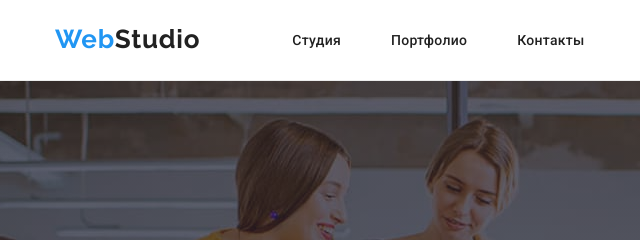
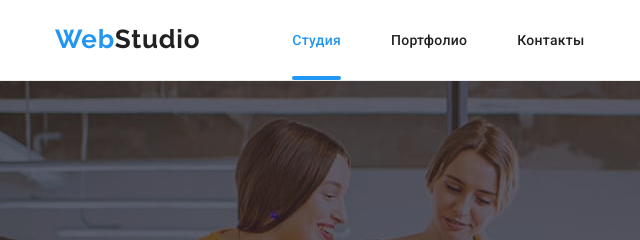
Before and after one commit to MishanyaZh/goit-markup-hw-04, a plain HTML site: page index.html in a window 1280 px wide. Shown: the top 240 px of the page, 0-640 px from the left. Drawn offline with Linux system fonts and the light colour scheme.

Commit message:
effekt tekuschaya stranica+after

```diff
--- a/css/style.css
+++ b/css/style.css
@@ -36,6 +36,7 @@ body {
 /* header */
 
 .header {
+
   display: flex;
   align-items: center;
   justify-content: space-between;
@@ -63,10 +64,6 @@ header {
   padding-right: 42px;
 }
 
-/* .logo-accent:hover,
-.logo-accent:focus {
-  color: var(--grey-text-color);
-} */
 
 .nav {
   display: flex;
@@ -142,6 +139,27 @@ header {
   /* fill: var(--accent-color); */
   fill: currentColor;
 }
+
+/* effekt tekuschaya stranica */
+.nav .nav-item.current {
+  color: var(--accent-color);
+  position: relative;
+  padding-bottom: 32px;
+}
+
+.nav .nav-item.current::after {
+  position: absolute;
+  bottom: 0;
+
+  content: " ";
+  display: block;
+  width: 100%;
+  height: 4px;
+  border-radius: 2px;
+
+  background-color: var(--accent-color);
+}
+
 
 /* geroy */
 
--- a/index.html
+++ b/index.html
@@ -25,7 +25,7 @@
                 >Web<span class="logo-dark">Studio</span></a
               >
             </li>
-            <li><a class="nav-item" href="./index.html">Студия</a></li>
+            <li><a class="nav-item current" href="./index.html">Студия</a></li>
             <li><a class="nav-item" href="./portfolio.html">Портфолио</a></li>
             <li><a class="nav-item" href="">Контакты</a></li>
           </ul>
```
Also changed, not shown: portfolio.html (+2 -3 lines).
